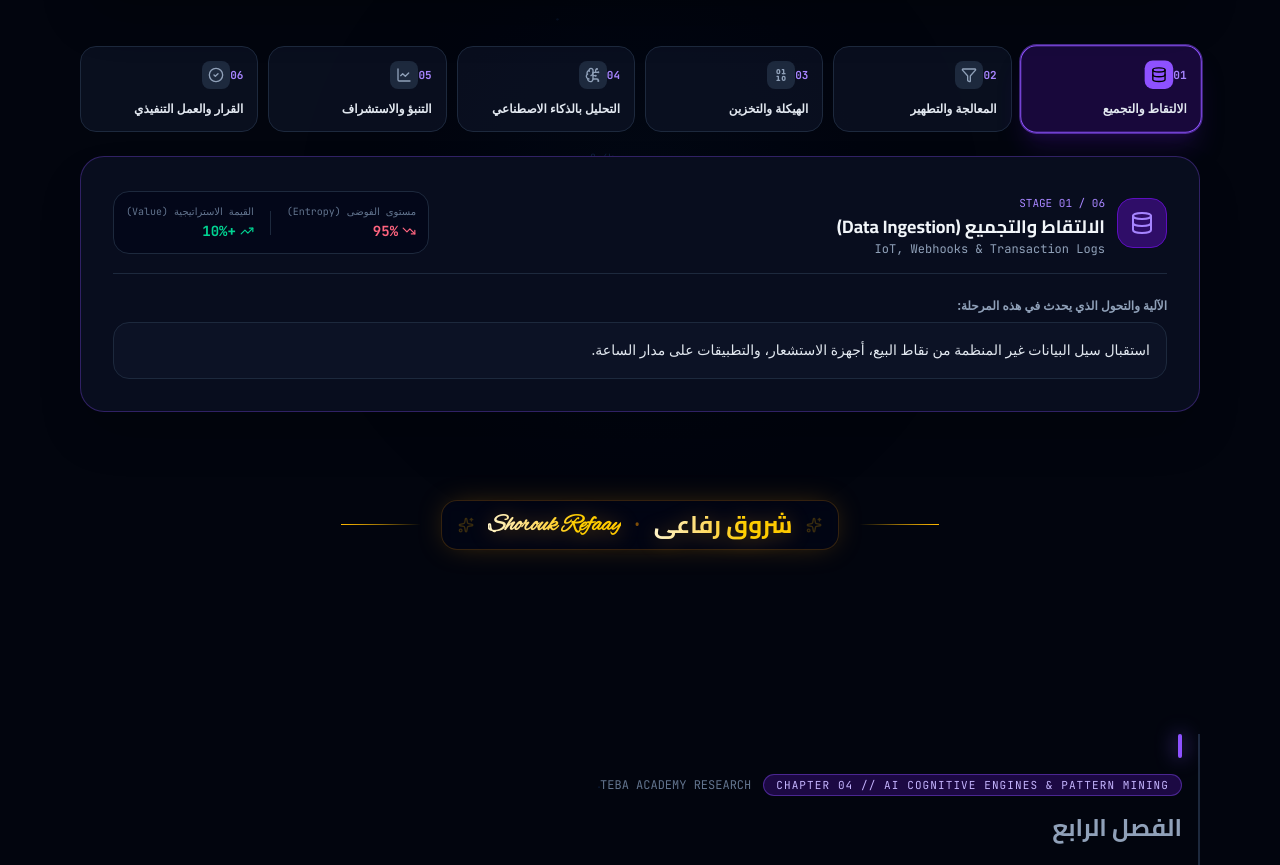
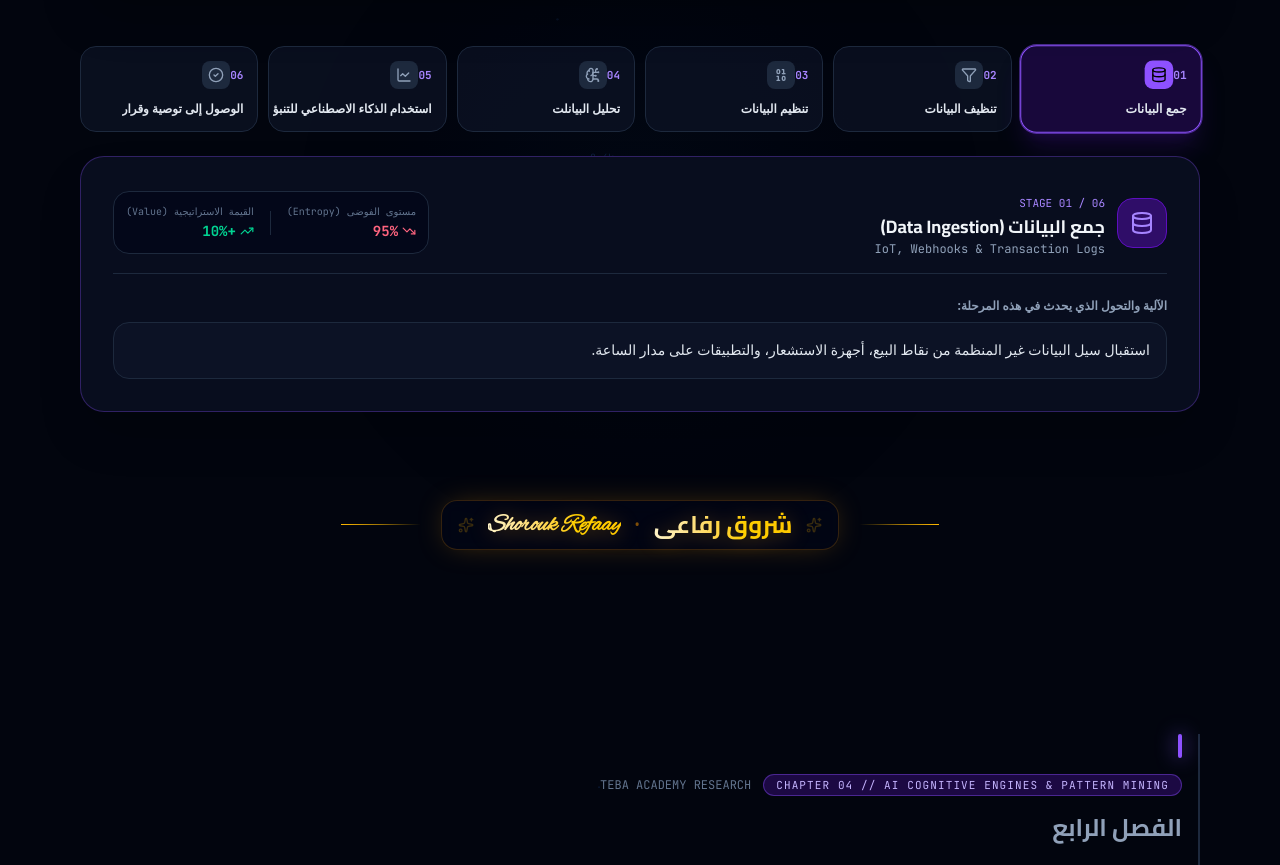
Before and after one commit to yusef12345555555555/SHURUQ, a React (Vite) app: page / in a window 1280 px wide. Shown: the part 4630-5495 px from the top of the page. Built offline with nearby package versions, Linux system fonts and the light colour scheme; a web font is replaced by a local one.

Commit message:
Chapter04DataJourney.tsx

```diff
--- a/src/components/chapters/Chapter04DataJourney.tsx
+++ b/src/components/chapters/Chapter04DataJourney.tsx
@@ -21,7 +21,7 @@ export const Chapter04DataJourney: React.FC = () => {
     {
       id: 'collection',
       number: '01',
-      titleAr: 'الالتقاط والتجميع (Data Ingestion)',
+      titleAr: 'جمع البيانات   (Data Ingestion)',
       subtitleEn: 'IoT, Webhooks & Transaction Logs',
       descAr: 'استقبال سيل البيانات غير المنظمة من نقاط البيع، أجهزة الاستشعار، والتطبيقات على مدار الساعة.',
       entropyPercent: 95,
@@ -32,7 +32,7 @@ export const Chapter04DataJourney: React.FC = () => {
     {
       id: 'processing',
       number: '02',
-      titleAr: 'المعالجة والتطهير (Cleaning & ETL)',
+      titleAr: 'تنظيف البيانات  (Cleaning & ETL)',
       subtitleEn: 'Validation, Normalization & Filtering',
       descAr: 'إزالة السجلات المكررة، سد الفجوات والقيم المفقودة، وتوحيد الصيغ الزمنية والمعايير الحسابية.',
       entropyPercent: 70,
@@ -43,7 +43,7 @@ export const Chapter04DataJourney: React.FC = () => {
     {
       id: 'organization',
       number: '03',
-      titleAr: 'الهيكلة والتخزين (Structuring & Modeling)',
+      titleAr: 'تنظيم البيانات (Structuring & Modeling)',
       subtitleEn: 'Relational Schemas & Warehouses',
       descAr: 'بناء العلاقات المنطقية، جداول الأبعاد، وربط العمليات بالسياق الإداري والجغرافي.',
       entropyPercent: 45,
@@ -54,7 +54,7 @@ export const Chapter04DataJourney: React.FC = () => {
     {
       id: 'ai-analysis',
       number: '04',
-      titleAr: 'التحليل بالذكاء الاصطناعي (AI & Pattern Mining)',
+      titleAr: 'تحليل البيانلت  (AI & Pattern Mining)',
       subtitleEn: 'Machine Learning & Clustering',
       descAr: 'اكتشاف الأنماط غير المرئية، استخراج الاتجاهات الخفية، وربط العلاقات المعقدة بين المتغيرات.',
       entropyPercent: 25,
@@ -65,7 +65,7 @@ export const Chapter04DataJourney: React.FC = () => {
     {
       id: 'prediction',
       number: '05',
-      titleAr: 'التنبؤ والاستشراف (Predictive Modeling)',
+      titleAr: 'استخدام الذكاء الاصطناعي للتنبؤ',
       subtitleEn: 'Time-Series & Scenario Forecasting',
       descAr: 'بناء سيناريوهات مستقبلية دقيقة لحجم الطلب، تدفق السيولة، أو احتمالات الأعطال.',
       entropyPercent: 12,
@@ -76,7 +76,7 @@ export const Chapter04DataJourney: React.FC = () => {
     {
       id: 'decision',
       number: '06',
-      titleAr: 'القرار والعمل التنفيذي (Prescriptive Action)',
+      titleAr: 'الوصول إلى توصية وقرار (Prescriptive Action)',
       subtitleEn: 'Augmented Decision Execution',
       descAr: 'تحويل الرؤية إلى قرار عملي محدد يرفع الأرباح، يحصن المنظمة ضد المخاطر، ويقتنص الفرص.',
       entropyPercent: 2,
```
